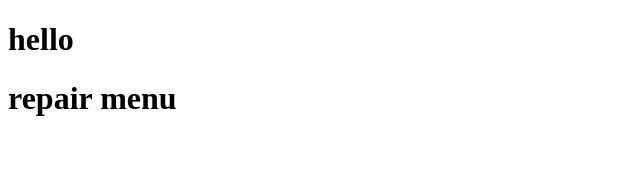
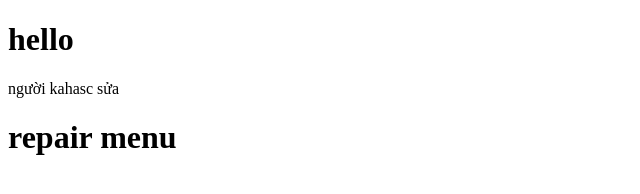
Before and after one commit to duongHAUI/hello, a plain HTML site: page index.html in a window 1280 px wide. Shown: the whole page, without its empty margins (0-640 px from the left). Drawn offline with Linux system fonts and the light colour scheme.

Commit message:
người khác sửa

```diff
--- a/index.html
+++ b/index.html
@@ -8,6 +8,7 @@
 </head>
 <body>
     <h1>hello</h1>
+    người kahasc sửa
     <h1>repair menu</h1>
 </body>
 </html>
```
